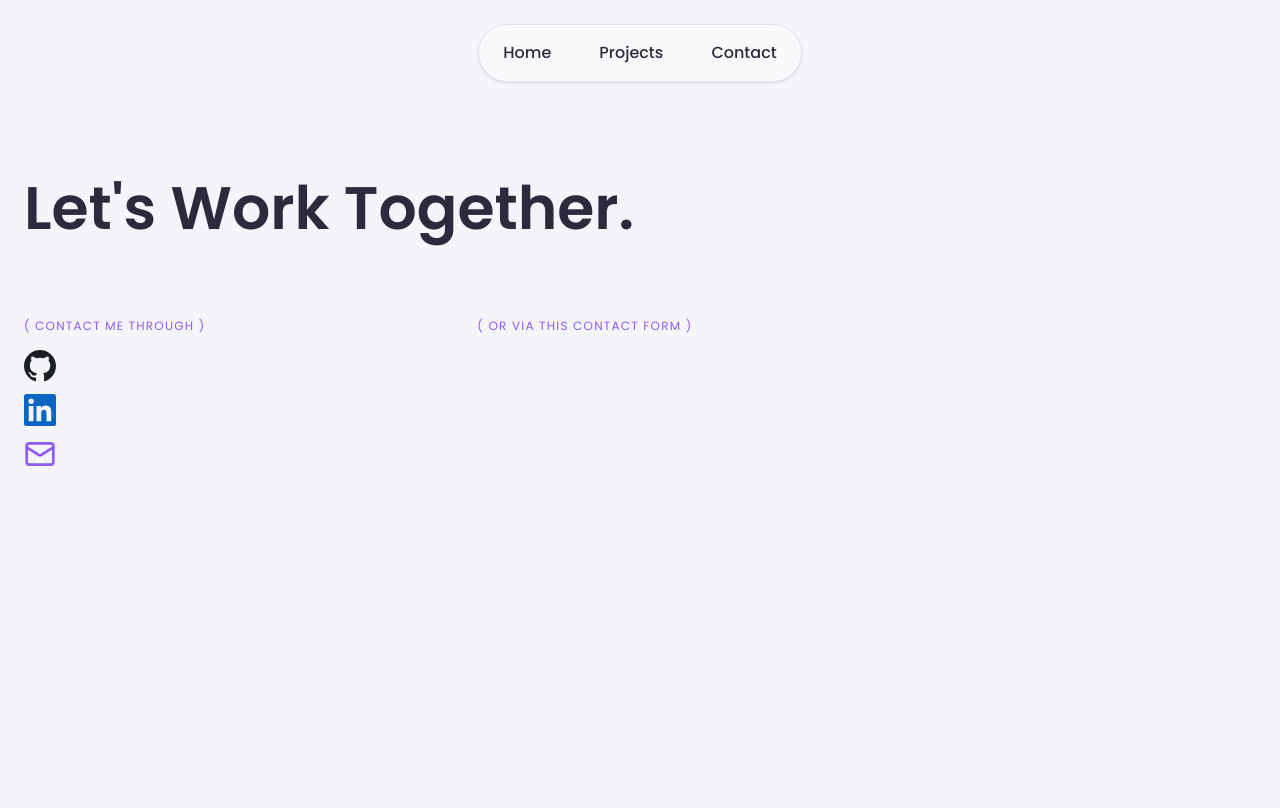
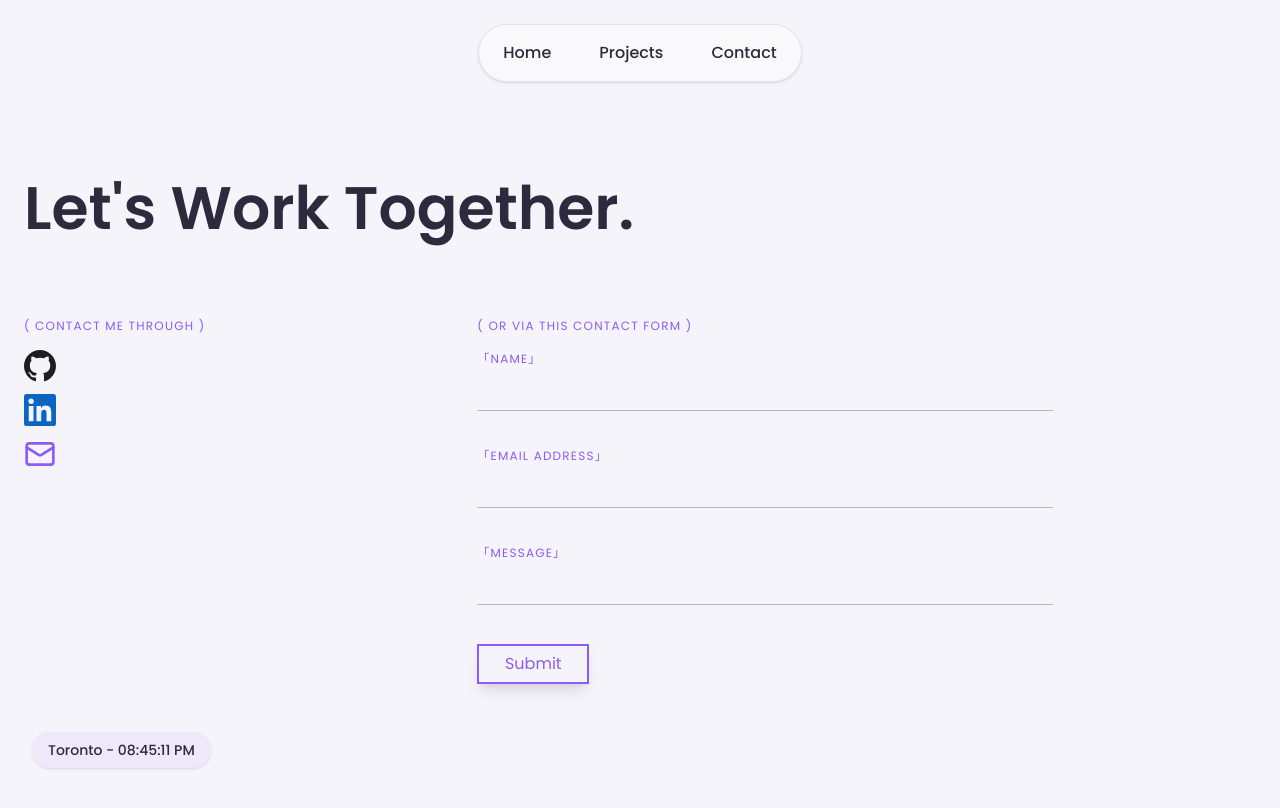
Before and after one commit to Christian-Silviu/personal-website, a React (Vite) app: page /contact in a window 1280 px wide. Shown: the top 808 px of the page. Built offline with nearby package versions, Linux system fonts and the light colour scheme.

Commit message:
Final Contact Page V1

```diff
--- a/src/pages/Contact.tsx
+++ b/src/pages/Contact.tsx
@@ -1,8 +1,27 @@
+import { useState, useEffect } from "react";
 import { useForm, ValidationError } from "@formspree/react";
 import { MailIcon } from "lucide-react";
 
 export default function Contact() {
   const [state, handleSubmit] = useForm("xwvgpzoa");
+  const [time, setTime] = useState(new Date());
+  const torontoTime = time.toLocaleTimeString("en-US", {
+    timeZone: "America/Toronto",
+    hour: "2-digit",
+    minute: "2-digit",
+    second: "2-digit",
+  });
+
+  useEffect(() => {
+    const exactTime = setInterval(() => {
+      setTime(new Date());
+    }, 1000);
+    return () => clearInterval(exactTime);
+  }, []);
+
+  if (state.succeeded) {
+    return <p>Thanks for reaching out!</p>;
+  }
 
   return (
     <section className="px-6 py-24">
@@ -14,7 +33,7 @@ export default function Contact() {
           <p className="text-xs tracking-widest text-[#8b5cf6] mb-4">
             ( CONTACT ME THROUGH )
           </p>
-          <div className="flex flex-col gap-3">
+          <div className="flex flex-col gap-3 items-start">
             <a
               href="https://github.com/Christian-Silviu"
               target="_blank"
@@ -46,7 +65,84 @@ export default function Contact() {
           <p className="text-xs tracking-widest text-[#8b5cf6]">
             ( OR VIA THIS CONTACT FORM )
           </p>
+          <div className="max-w-xl pt-3">
+            {/* Remember this div */}
+            <form onSubmit={handleSubmit}>
+              <div className="mb-8">
+                <label
+                  htmlFor="name"
+                  className="text-xs tracking-widest text-[#8b5cf6]"
+                >
+                  「NAME」
+                </label>
+                <input
+                  id="name"
+                  type="text"
+                  name="name"
+                  required
+                  className="w-full bg-transparent border-b border-[#2e2a3d]/30 py-2 text-[#2e2a3d] focus:outline-none focus:border-[#8b5cf6] transition-colors"
+                />
+                <ValidationError
+                  prefix="Name"
+                  field="name"
+                  errors={state.errors}
+                />
+              </div>
+              <div className="mb-8">
+                <label
+                  htmlFor="email"
+                  className="text-xs tracking-widest text-[#8b5cf6]"
+                >
+                  「EMAIL ADDRESS」
+                </label>
+                <input
+                  id="email"
+                  type="email"
+                  name="email"
+                  required
+                  className="w-full bg-transparent border-b border-[#2e2a3d]/30 py-2 text-[#2e2a3d] focus:outline-none focus:border-[#8b5cf6] transition-colors"
+                />
+                <ValidationError
+                  prefix="Email"
+                  field="email"
+                  errors={state.errors}
+                />
+              </div>
+              <div className="mb-8">
+                <label
+                  htmlFor="message"
+                  className="text-xs tracking-widest text-[#8b5cf6]"
+                >
+                  「MESSAGE」
+                </label>
+                <textarea
+                  id="message"
+                  name="message"
+                  required
+                  rows={1}
+                  className="w-full bg-transparent border-b border-[#2e2a3d]/30 py-2 text-[#2e2a3d] resize-none focus:outline-none focus:border-[#8b5cf6] transition-colors"
+                />
+                <ValidationError
+                  prefix="Message"
+                  field="message"
+                  errors={state.errors}
+                />
+              </div>
+              <div className="max-w-28 bg-transparent items-center justify-center flex border-2 border-[#8b5cf6] shadow-lg hover:bg-[#8b5cf6] text-[#8b5cf6] hover:text-white duration-300 cursor-pointer active:scale-[0.98]">
+                <button
+                  type="submit"
+                  disabled={state.submitting}
+                  className="px-4 py-1.5 w-full disabled:opacity-50"
+                >
+                  Submit
+                </button>
+              </div>
+            </form>
+          </div>
         </div>
+      </div>
+      <div className="fixed bottom-8 left-8 bg-[#ede9fb] text-[#2e2a3d] px-4 py-2 rounded-full shadow-sm text-sm font-medium">
+        Toronto - {torontoTime}
       </div>
     </section>
   );
```
